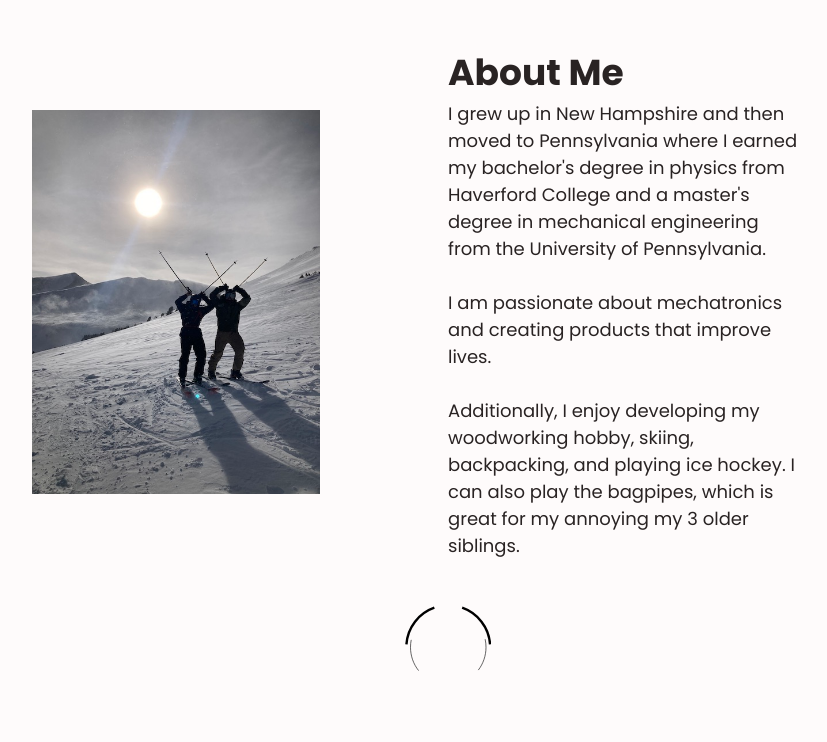
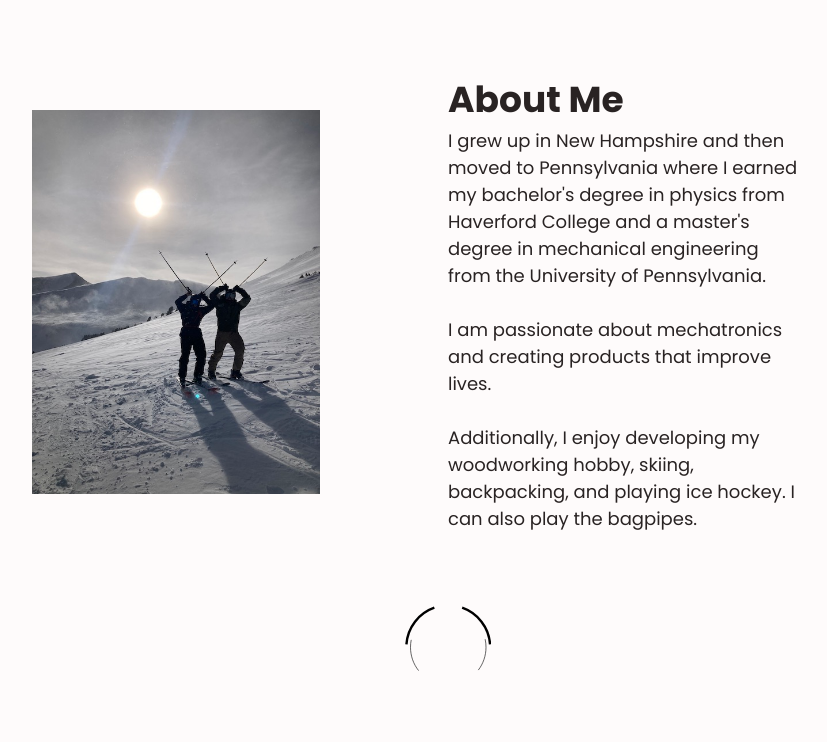
Before and after one commit to elidonner/PersonalWebsite, a Flask app: page /about in a window 1280 px wide. Shown: the part 90-832 px from the top of the page, without its empty margins (192-1019 px from the left). Run offline with Flask 2, Linux system fonts and the light colour scheme; some libraries are stand-ins or nearby versions.

Commit message:
typo fix

```diff
--- a/templates/about.html
+++ b/templates/about.html
@@ -17,7 +17,7 @@
         <br /><br />
         I am passionate about mechatronics and creating products that improve lives.
         <br /><br />
-        Additionally, I enjoy developing my woodworking hobby, skiing, backpacking, and playing ice hockey. I can also play the bagpipes, which is great for my annoying my 3 older siblings.
+        Additionally, I enjoy developing my woodworking hobby, skiing, backpacking, and playing ice hockey. I can also play the bagpipes.
       </p>
       <!-- TODO: ADD Krypto -->
       <!-- <h3 class="xxlarge">Fun Stuff</h3>
```
